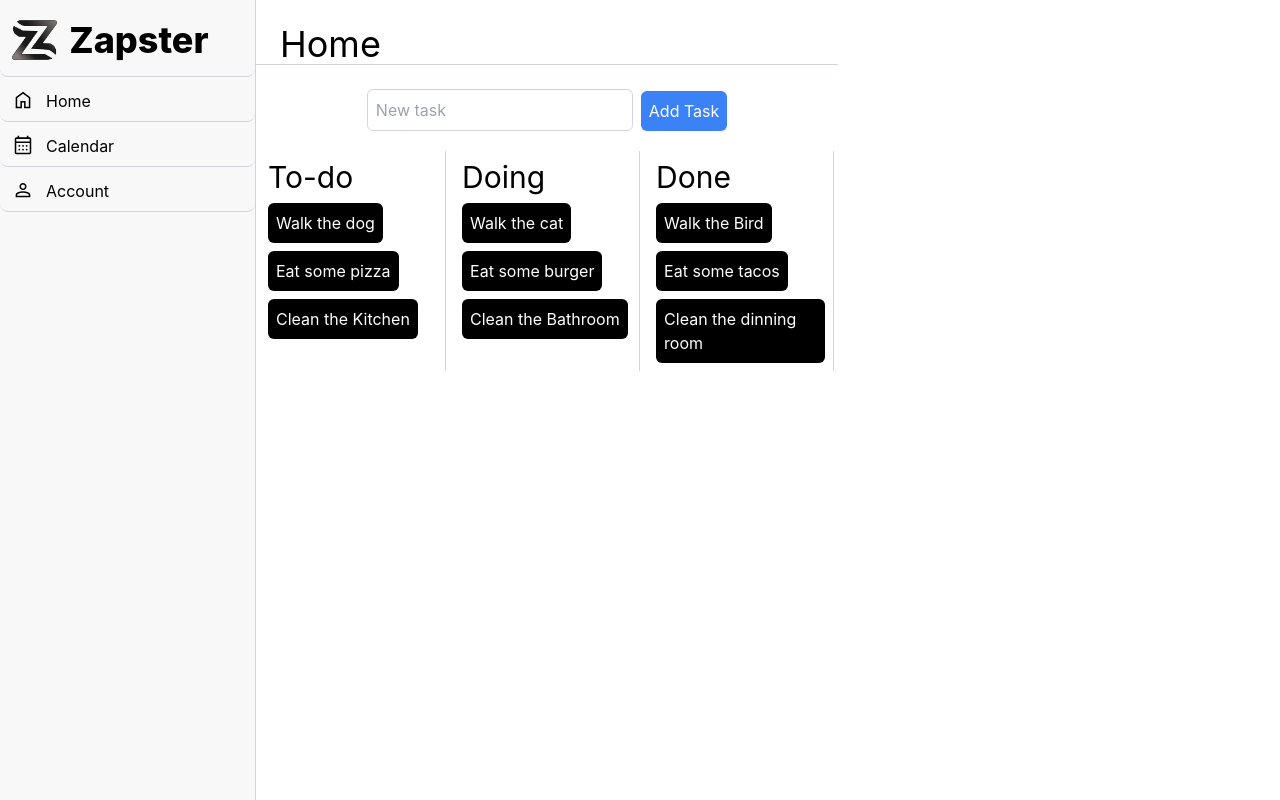
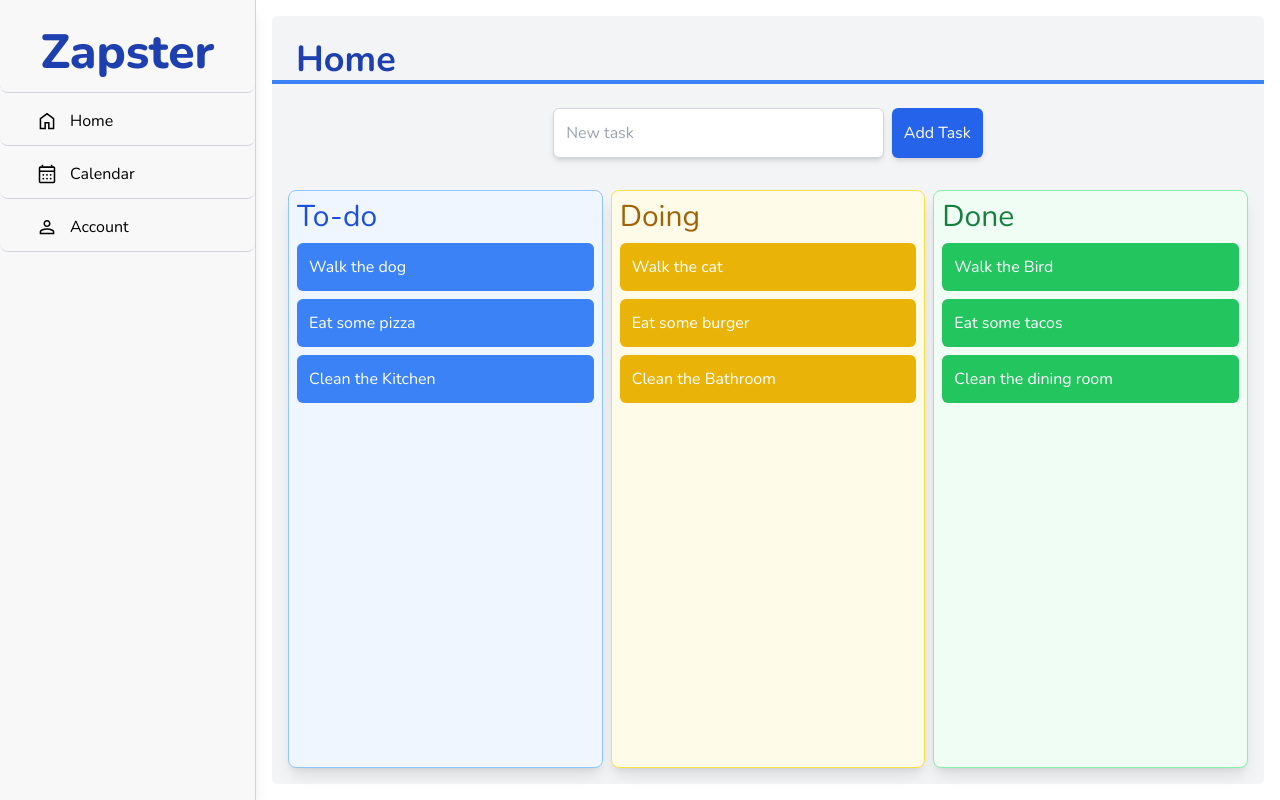
Before and after one commit to leo-groome/zapster, a Vue app in the folder frontend/app/: page / in a window 1280 px wide. Built offline with nearby package versions, Linux system fonts and the light colour scheme.

Commit message:
A full redesign of the page

```diff
--- a/frontend/app/index.html
+++ b/frontend/app/index.html
@@ -3,6 +3,14 @@
   <head>
     <meta charset="UTF-8" />
     <link rel="icon" href="/ZapsterLogo.png" />
+    <link
+      href="https://fonts.googleapis.com/css2?family=Nunito:ital,wght@0,200..1000;1,200..1000&display=swap"
+      rel="stylesheet"
+    />
+    <link
+      href="https://fonts.googleapis.com/css2?family=Saira:ital,wght@0,100..900;1,100..900&display=swap"
+      rel="stylesheet"
+    />
     <meta name="viewport" content="width=device-width, initial-scale=1.0" />
     <title>Zapster</title>
   </head>
--- a/frontend/app/package.json
+++ b/frontend/app/package.json
@@ -13,6 +13,7 @@
     "test:unit:dev": "cypress open --component"
   },
   "dependencies": {
+    "axios": "^1.7.7",
     "vue": "^3.4.29",
     "vue-cal": "^4.9.0",
     "vuedraggable": "^4.1.0"
--- a/frontend/app/src/App.vue
+++ b/frontend/app/src/App.vue
@@ -28,9 +28,9 @@ export default {
 </script>
 
 <template>
-  <div id="app" class="flex w-screen bg-white">
+  <div id="app" class="flex w-screen h-screen bg-white">
     <Navbar @change-page="currentPage = $event" class="flex" />
-    <main class="flex">
+    <main class="flex-grow">
       <component :is="currentComponent"></component>
     </main>
   </div>
@@ -38,9 +38,19 @@ export default {
 
 <style>
 body {
-  margin: 0;
-  font-family: "Montserrat" sans-serif;
+  font-family: "Nunito", sans-serif;
   -webkit-font-smoothing: antialiased;
   -moz-osx-font-smoothing: grayscale;
 }
+
+#app {
+  display: flex;
+  height: 100vh; /* Make the app full height */
+}
+
+main {
+  display: flex;
+  flex-direction: column; /* Stack child components vertically */
+  padding: 16px; /* Add padding for spacing */
+}
 </style>
--- a/frontend/app/src/components/Calendar.vue
+++ b/frontend/app/src/components/Calendar.vue
@@ -1,16 +1,20 @@
 <template>
-  <div class="w-fit" id="screen">
-    <h1 class="pt-6 pl-6 mb-6 text-4xl text-black border-b border-gray-300">
+  <div class="flex flex-col p-6 h-screen bg-gray-100 rounded-md">
+    <h1
+      class="mb-6 text-4xl font-bold text-blue-800 border-b-4 border-blue-500"
+    >
       Calendar
     </h1>
-    <div id="calendar" class="flex flex-col ml-3">
-      <h2 class="text-3xl text-black">Task Calendar</h2>
-      <vue-cal
-        style="height: 32rem"
-        default-view="week"
-        :time="true"
-        :weekdays="[1, 2, 3, 4, 5, 6, 0]"
-      />
+    <div class="flex flex-col">
+      <h2 class="mb-4 text-3xl text-blue-700">Task Calendar</h2>
+      <div class="p-4 bg-white rounded-lg shadow-lg">
+        <vue-cal
+          style="height: 32rem; border-radius: 0.5rem"
+          default-view="week"
+          :time="true"
+          :weekdays="[1, 2, 3, 4, 5, 6, 0]"
+        />
+      </div>
     </div>
   </div>
 </template>
@@ -26,3 +30,7 @@ export default {
   },
 };
 </script>
+
+<style scoped>
+/* Add any specific styles for the calendar here, if needed */
+</style>
--- a/frontend/app/src/components/Home.vue
+++ b/frontend/app/src/components/Home.vue
@@ -1,63 +1,77 @@
 <template>
-  <div class="w-fit" id="screen">
-    <h1 class="pt-6 pl-6 mb-6 text-4xl text-black border-b border-gray-300">
+  <div class="flex flex-col h-screen bg-gray-100 rounded-md">
+    <h1
+      class="inline-block overflow-hidden pt-6 pl-6 mb-6 max-w-full text-4xl font-bold text-blue-800 border-b-4 border-blue-500"
+    >
       Home
     </h1>
-    <div class="flex flex-row justify-center items-end mb-4" id="addTask">
+
+    <div class="flex justify-center mb-4" id="addTask">
       <input
         v-model="newTask"
-        class="flex p-2 rounded-md border border-gray-300"
+        class="p-3 w-1/3 rounded-md border border-gray-300 shadow-md"
         placeholder="New task"
       />
       <button
         @click="addTask"
-        class="flex p-2 ml-2 text-white bg-blue-500 rounded-md"
+        class="p-3 ml-2 text-white bg-blue-600 rounded-md shadow-md transition duration-200 hover:bg-blue-700"
       >
         Add Task
       </button>
     </div>
-    <div id="Tasks" class="flex flex-row">
+    <div class="flex flex-row flex-grow justify-between p-4">
       <div
-        class="flex-col items-center m-1 w-1/3 bg-white border-r border-gray-300"
-        id="To-do"
+        class="flex-col items-center mr-2 w-1/3 bg-blue-50 rounded-lg border border-blue-300 shadow-lg"
       >
-        <h2 class="flex m-2 text-3xl text-start">To-do</h2>
+        <h2 class="m-2 text-3xl text-blue-700 text-start">To-do</h2>
         <draggable v-model="todoTasks" group="tasks" tag="ul">
-          <template #item="{ element: task }">
+          <template #item="{ element: task, index }">
             <li
-              class="p-2 m-2 text-white bg-black rounded-md cursor-grab w-fit"
+              :key="task.id"
+              :class="[
+                'p-3 m-2 rounded-md cursor-grab transition-colors duration-1000',
+                { 'bg-blue-500 text-white': true },
+              ]"
+              @drop="changeTaskColor(task, 'doing')"
             >
-              {{ task }}
+              {{ task.name }}
             </li>
           </template>
         </draggable>
       </div>
       <div
-        class="flex-col m-1 w-1/3 bg-white border-r border-gray-300"
-        id="Doing"
+        class="flex-col items-center mr-2 w-1/3 bg-yellow-50 rounded-lg border border-yellow-300 shadow-lg"
       >
-        <h2 class="m-2 text-3xl text-start">Doing</h2>
+        <h2 class="m-2 text-3xl text-yellow-700 text-start">Doing</h2>
         <draggable v-model="doingTasks" group="tasks" tag="ul">
-          <template #item="{ element: task }">
+          <template #item="{ element: task, index }">
             <li
-              class="p-2 m-2 text-white bg-black rounded-md cursor-grab w-fit"
+              :key="task.id"
+              :class="[
+                'p-3 m-2 rounded-md cursor-grab transition-colors duration-1000',
+                { 'bg-yellow-500 text-white': true },
+              ]"
+              @drop="changeTaskColor(task, 'done')"
             >
-              {{ task }}
+              {{ task.name }}
             </li>
           </template>
         </draggable>
       </div>
       <div
-        class="flex-col m-1 w-1/3 bg-white border-r border-gray-300"
-        id="Done"
+        class="flex-col items-center w-1/3 bg-green-50 rounded-lg border border-green-300 shadow-lg"
       >
-        <h2 class="m-2 text-3xl text-start">Done</h2>
+        <h2 class="m-2 text-3xl text-green-700 text-start">Done</h2>
         <draggable v-model="doneTasks" group="tasks" tag="ul">
-          <template #item="{ element: task }">
+          <template #item="{ element: task, index }">
             <li
-              class="p-2 m-2 text-white bg-black rounded-md cursor-grab w-fit"
+              :key="task.id"
+              :class="[
+                'p-3 m-2 rounded-md cursor-grab transition-colors duration-1000',
+                { 'bg-green-500 text-white': true },
+              ]"
             >
-              {{ task }}
+              {{ task.name }}
             </li>
           </template>
         </draggable>
@@ -72,14 +86,52 @@ import draggable from "vuedraggable";
 export default {
   name: "Home",
   components: {
-    draggable, // Register the draggable component
+    draggable,
   },
   data() {
     return {
-      todoTasks: ["Walk the dog", "Eat some pizza", "Clean the Kitchen"],
-      doingTasks: ["Walk the cat", "Eat some burger", "Clean the Bathroom"],
-      doneTasks: ["Walk the Bird", "Eat some tacos", "Clean the dinning room"],
+      newTask: "",
+      todoTasks: [
+        { id: 1, name: "Walk the dog" },
+        { id: 2, name: "Eat some pizza" },
+        { id: 3, name: "Clean the Kitchen" },
+      ],
+      doingTasks: [
+        { id: 4, name: "Walk the cat" },
+        { id: 5, name: "Eat some burger" },
+        { id: 6, name: "Clean the Bathroom" },
+      ],
+      doneTasks: [
+        { id: 7, name: "Walk the Bird" },
+        { id: 8, name: "Eat some tacos" },
+        { id: 9, name: "Clean the dining room" },
+      ],
     };
+  },
+  methods: {
+    addTask() {
+      if (this.newTask) {
+        const newTask = { id: Date.now(), name: this.newTask };
+        this.todoTasks.push(newTask);
+        this.newTask = ""; // Clear input after adding
+      }
+    },
+    changeTaskColor(task, newCategory) {
+      if (newCategory === "doing") {
+        // Change color and animate
+        setTimeout(() => {
+          // Change the task category
+          this.doingTasks.push(task);
+          this.todoTasks = this.todoTasks.filter((t) => t.id !== task.id);
+        }, 1000); // Delay to allow color transition to show
+      }
+    },
   },
 };
 </script>
+
+<style scoped>
+#Tasks {
+  overflow-y: auto; /* Allows scrolling if tasks exceed height */
+}
+</style>
--- a/frontend/app/src/components/Navbar.vue
+++ b/frontend/app/src/components/Navbar.vue
@@ -1,21 +1,16 @@
 <template>
   <nav
-    class="flex flex-col pt-3 w-64 h-screen border-r border-gray-300 bg-navwhite"
+    class="flex flex-col pt-3 w-64 h-screen border-r border-gray-300 shadow-lg bg-navwhite"
   >
     <ul class="flex-col">
       <li
-        class="flex py-2 pr-40 my-0 text-4xl font-bold text-black align-middle rounded-lg border-b border-gray-300"
+        class="flex justify-center items-center px-6 py-4 my-0 text-5xl font-bold text-blue-800 align-middle rounded-lg border-b border-gray-300 transition duration-200 hover:bg-blue-100"
       >
-        <img
-          src="/ZapsterLogoNB.png"
-          alt="ZapsterLogo"
-          class="pb-2 mx-3 w-12 h-12"
-        />
-        <h1 class="font-extrabold align-middle">Zapster</h1>
+        <h1 class="text-5xl font-extrabold">Zapster</h1>
       </li>
       <li
         @click="$emit('change-page', 'home')"
-        class="flex py-2 pr-40 my-1 text-black rounded-lg border-b border-gray-300 cursor-pointer hover:bg-black hover:text-white"
+        class="flex items-center px-6 py-3 my-1 text-black rounded-lg border-b border-gray-300 transition duration-200 cursor-pointer hover:bg-blue-500 hover:text-white"
       >
         <svg
           xmlns="http://www.w3.org/2000/svg"
@@ -32,7 +27,7 @@
       </li>
       <li
         @click="$emit('change-page', 'calendar')"
-        class="flex py-2 my-1 text-black rounded-lg border-b border-gray-300 cursor-pointer hover:bg-black hover:text-white"
+        class="flex items-center px-6 py-3 my-1 text-black rounded-lg border-b border-gray-300 transition duration-200 cursor-pointer hover:bg-blue-500 hover:text-white"
       >
         <svg
           xmlns="http://www.w3.org/2000/svg"
@@ -49,7 +44,7 @@
       </li>
       <li
         @click="$emit('change-page', 'account')"
-        class="flex py-2 my-1 text-black rounded-lg border-b border-gray-300 cursor-pointer hover:bg-black hover:text-white"
+        class="flex items-center px-6 py-3 my-1 text-black rounded-lg border-b border-gray-300 transition duration-200 cursor-pointer hover:bg-blue-500 hover:text-white"
       >
         <svg
           xmlns="http://www.w3.org/2000/svg"
@@ -73,3 +68,10 @@ export default {
   name: "Navbar",
 };
 </script>
+
+<style scoped>
+.nav-item:hover {
+  background-color: rgba(0, 0, 0, 0.1);
+  color: #3b5bb3; /* Change to your accent color */
+}
+</style>
--- /dev/null
+++ b/frontend/app/src/utils/axios.js
@@ -0,0 +1,10 @@
+import axios from "axios";
+
+const apiClient = axios.create({
+  baseURL: "http://http://127.0.0.1:8000/:8000", // Adjust based on your FastAPI server URL
+  headers: {
+    "Content-Type": "application/json",
+  },
+});
+
+export default apiClient;
```
Also changed, not shown: frontend/app/src/components/Account.vue (+55 -3 lines), 1 other file (tests, documents, lock files or other folders).
